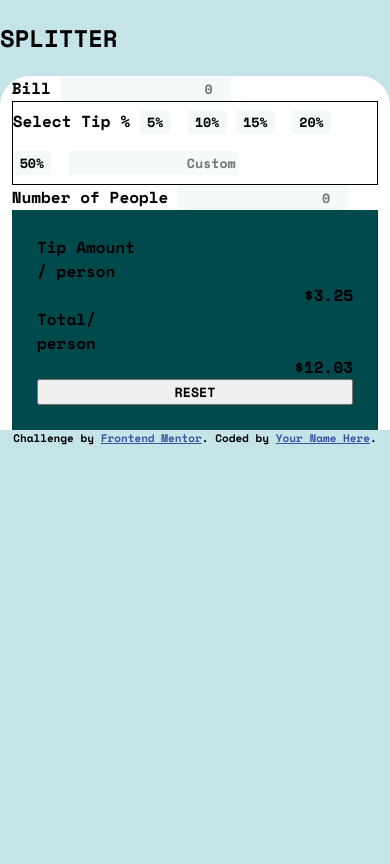
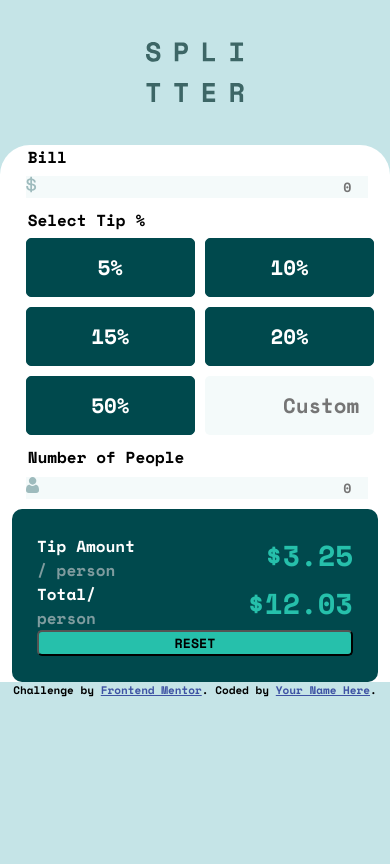
Before and after one commit to Lidobix/FM_Tip_calculator_app, a PHP site: page / in a window 390 px wide. After the commit the page ends 697 px from the top, so only its background shows below. Run offline with PHP 8.4, Linux system fonts and the light colour scheme.

Commit message:
avancement style mobile

```diff
--- a/index.html
+++ b/index.html
@@ -1,5 +1,5 @@
 <!DOCTYPE html>
-<html lang="en">
+<html lang="fr">
   <head>
     <meta charset="UTF-8" />
     <meta name="viewport" content="width=device-width, initial-scale=1.0" />
@@ -23,86 +23,75 @@
     <link rel="stylesheet" href="./styles.css" />
   </head>
   <body>
-    <h2>SPLITTER</h2>
+    <img src="./images/logo.svg" alt="logo splitter" id="logoMain" />
     <div id="calculator">
       <div id="calculatorContent">
         <div id="formWindow">
           <form action="calculTip" method="post">
-            <div id="bill">
-              <label for="billAmount">Bill</label>
+            <fieldset id="bill">
+              <legend>Bill</legend>
               <input
                 type="number"
                 name="bill"
                 id="billAmount"
                 placeholder="0"
+                style="
+                  background-image: url(./images/icon-dollar.svg);
+                  background-repeat: no-repeat;
+                "
+                class="notCustomInput"
               />
-            </div>
-            <div id="tipSelect">
-              <label for="tipValue">Select Tip %</label>
+            </fieldset>
+
+            <fieldset id="tipSelect">
+              <legend>Select Tip %</legend>
+              <div id="inputContainer">
+                <input type="button" name="tip" id="tip" value="5%" />
+                <input type="button" name="tip" value="10%" />
+                <input type="button" name="tip" value="15%" />
+                <input type="button" name="tip" value="20%" />
+                <input type="button" name="tip" value="50%" />
                 <input
-                type="button"
-                name="tip"
-                id="tip"
-                value="5%"
-                class="leftSelector"
-              />
-              <input
-                type="button"
-                name="tip"
-                value="10%"
-                class="rightSelector"
-              />
-              <input
-                type="button"
-                name="tip"
-                value="15%"
-                class="leftSelector"
-              />
-              <input
-                type="button"
-                name="tip"
-                value="20%"
-                class="rightSelector"
-              />
-              <input
-                type="button"
-                name="tip"
-                value="50%"
-                class="leftSelector"
-              />
-              <input
-                class="rightSelector"
-                type="text"
+                  type="number"
                   name="tip"
                   id="customTip"
                   placeholder="Custom"
                 />
               </div>
-            <div>
-              <label for="peopleQty">Number of People</label>
+            </fieldset>
+            <fieldset>
+              <legend>Number of People</legend>
+
               <input
                 type="number"
                 name="peopleQty"
                 id="peopleQty"
                 placeholder="0"
+                style="
+                  background-image: url(./images/icon-person.svg);
+                  background-repeat: no-repeat;
+                "
+                class="notCustomInput"
               />
-            </div>
+            </fieldset>
           </form>
         </div>
 
         <div id="resultWindow">
           <div id="resultWindowContent">
+            <div id="display">
               <div>
-              Tip Amount <br />
-              / person
+                <span class="title">Tip Amount</span> <br />
+                <span class="sub">/ person</span>
               </div>
-            <div id="tipAmount">$3.25</div>
+              <div id="tipAmount" class="amount">$3.25</div>
               <div>
-              Total/ <br />
-              person
+                <span class="title">Total/</span> <br />
+                <span class="sub">person</span>
               </div>
-            <div id="totalAmount">$12.03</div>
-            <button>RESET</button>
+              <div id="totalAmount" class="amount">$12.03</div>
+            </div>
+            <button id="resetButton">RESET</button>
           </div>
         </div>
       </div>
--- a/styles.css
+++ b/styles.css
@@ -16,8 +16,24 @@ body {
     min-height: 100vh;
     margin: 0;
     padding: 0;
+    display: flex;
+    flex-direction: column;
+    align-items: center;
+
 }
 
+
+#logoMain{
+width:25vw;
+margin: 5vh 0 5vh 0 ;
+}
+
+#calculator{
+
+    padding:0;
+    margin: 0;
+    width: 100vw;
+}
 
 #calculatorContent{
 
@@ -41,22 +57,71 @@ body {
     -o-border-radius: 30px 30px 0 0;
 }
 
-#tipSelect{
-    /* padding:3vh; */
-    border: 1px solid black;
+fieldset{
+
+    border: none;
 }
 
+.notCustomInput{
+    width:100%;
+    text-align: right;
+}
+
+
+#inputContainer{
+/* width: max-content; */
+    display: grid;
+    grid-template-columns: 50% 50%;
+    /* grid-auto-columns: minmax(50% ,auto); */
+    /* border: 1px solid black; */
+    column-gap: 10px;
+    row-gap: 10px;
+    justify-content: space-between;
+
+}
+
+#inputContainer > input{
+    /*margin-left: 0;
+    */padding:0;
+    border-radius: 5px;
+    -webkit-border-radius: 5px;
+    -moz-border-radius: 5px;
+    -ms-border-radius: 5px;
+    -o-border-radius: 5px;
+    /*width: 35vw;
+    */height: 7vh;
+    font-size: 1.3em;
+}
+
+
+#inputContainer > input[type=button]{
+
+    border:1px solid  hsl(183, 100%, 15%);
+    background-color: hsl(183, 100%, 15%);
+    color:white;
+    text-align: center;
+}
+/* #inputContainer >  */
+input[type=number]{
+    border: none;
+
+    text-align: right;
+    background-color:  hsl(189, 41%, 97%);
+
+
+}
+/*
 
 #tipSelectors{
     border: 1px solid black;
     display: grid;
     grid-template-columns: 50% 50%;
 
-}
+} */
 
-#tipSelectors > div{
+/* #tipSelectors > div{
     border: transparent;
-    /* display: block; */
+    display: block;
     background-color: hsl(183, 100%, 15%);
     border: 1px solid hsl(183, 100%, 15%);
     color:hsl(0, 0%, 100%);
@@ -72,45 +137,60 @@ body {
 
  height: 5vh
 
-}
+} */
 
 
-.leftSelector {
+/* .leftSelector {
 margin: 1vh 1vw 1vh 0;
 
 }
 .rightSelector {
 margin: 1vh 0 1vh 1vw;
 
-}
+} */
 
-#tipSelectors > div:hover{
+/* #tipSelectors > div:hover{
     color: hsl(183, 100%, 15%);
     background-color: hsl(172, 67%, 45%);
     border: 1px solid hsl(172, 67%, 45%);
-}
+} */
 
-#resultWindowContent{
 
-    background-color: hsl(183, 100%, 15%);
-}
 
-input{
+/* input{
     text-align: right;
     border: 1px solid hsl(189, 41%, 97%);
     background-color: hsl(189, 41%, 97%)
 }
 input:hover{
     border: 1px solid hsl(172, 67%, 45%);
+} */
+
+#resultWindowContent{
+ background-color: hsl(183, 100%, 15%);
+ padding: 3vh;
+ border-radius:10px ;
+ -webkit-border-radius:10px ;
+ -moz-border-radius:10px ;
+ -ms-border-radius:10px ;
+ -o-border-radius:10px ;
 }
 
-#resultWindowContent{
-    padding: 3vh;
+#display{
     display:grid;
-    grid-template-columns: repeat(1fr, 1fr);
+    grid-template-columns: 50% 50%;
 }
 
-
+.amount {
+    color: hsl(172, 67%, 45%);
+    font-size:1.8em;
+}
+.sub {
+    color: hsl(184, 14%, 56%);
+}
+.title{
+    color:white;
+}
 #tipAmount{
     text-align: right;
 }
@@ -119,7 +199,13 @@ input:hover{
 
 }
 
-#resultWindow> button{
-grid-column: 1/3;
-grid-row: 3;
+
+
+#resultWindowContent> button{ /*grid-column: 1/3; grid-row: 3; */background-color: hsl(172, 67%, 45%);
+    width: 100%;
+    border-radius:5px ;
+     -webkit-border-radius:5px ;
+      -moz-border-radius:5px ;
+       -ms-border-radius:5px ;
+       -o-border-radius:5px ;
 }
```
Lines whose indentation alone changed are shown as unchanged.
